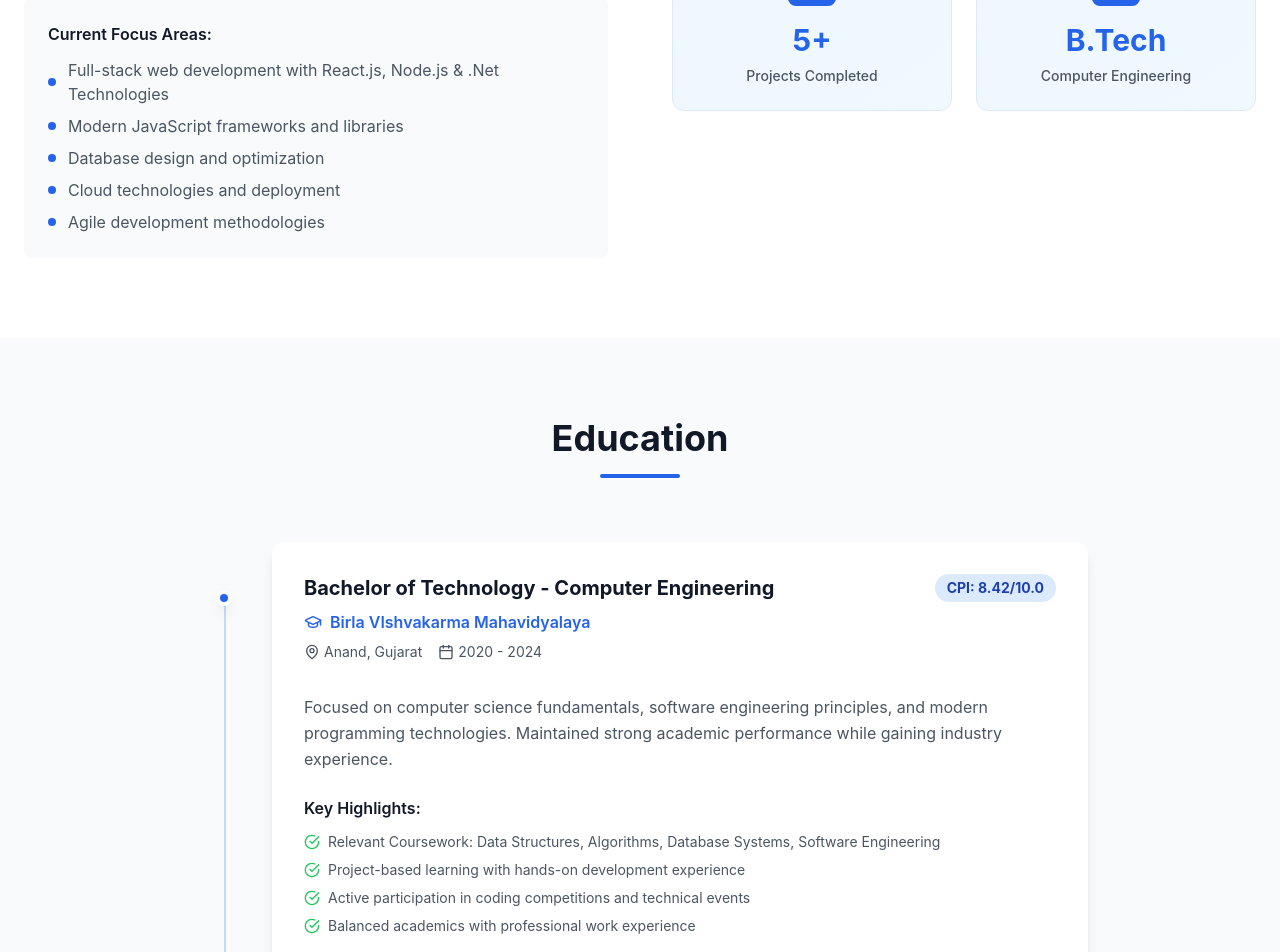
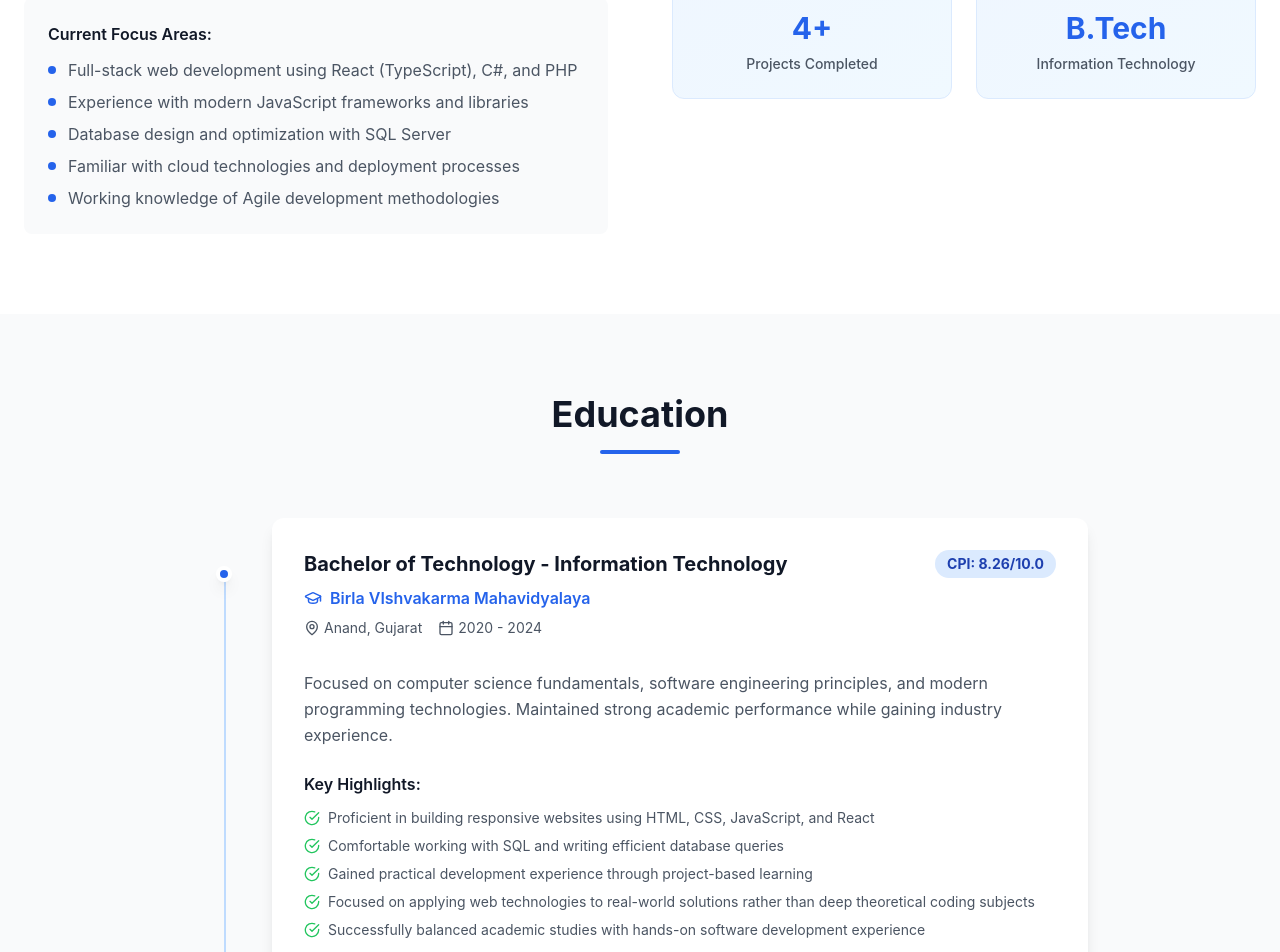
Before and after one commit to Manndesai1802/Portfolio-Website, a React (Vite) app: page / in a window 1280 px wide. Shown: the part 1420-2372 px from the top of the page. Built offline with nearby package versions, Linux system fonts and the light colour scheme.

Commit message:
Education Details Added

```diff
--- a/src/components/About.jsx
+++ b/src/components/About.jsx
@@ -4,17 +4,17 @@ import { Code2, Users, Trophy, BookOpen } from 'lucide-react';
 const About = () => {
   const stats = [
     { icon: Code2, value: '2+', label: 'Years Experience' },
-    { icon: Users, value: '3', label: 'Companies Worked' },
-    { icon: Trophy, value: '5+', label: 'Projects Completed' },
-    { icon: BookOpen, value: 'B.Tech', label: 'Computer Engineering' }
+    { icon: Users, value: '1', label: 'Companies Worked' },
+    { icon: Trophy, value: '4+', label: 'Projects Completed' },
+    { icon: BookOpen, value: 'B.Tech', label: 'Information Technology' }
   ];
 
   const focusAreas = [
-    'Full-stack web development with React.js, Node.js & .Net Technologies',
-    'Modern JavaScript frameworks and libraries',
-    'Database design and optimization',
-    'Cloud technologies and deployment',
-    'Agile development methodologies'
+    'Full-stack web development using React (TypeScript), C#, and PHP',
+    'Experience with modern JavaScript frameworks and libraries',
+    'Database design and optimization with SQL Server',
+    'Familiar with cloud technologies and deployment processes',
+    'Working knowledge of Agile development methodologies'
   ];
 
   return (
--- a/src/components/Education.jsx
+++ b/src/components/Education.jsx
@@ -4,19 +4,20 @@ import { GraduationCap, MapPin, Calendar, CheckCircle } from 'lucide-react';
 const Education = () => {
   const education = [
     {
-      degree: 'Bachelor of Technology - Computer Engineering',
+      degree: 'Bachelor of Technology - Information Technology',
       school: 'Birla VIshvakarma Mahavidyalaya',
       location: 'Anand, Gujarat',
       period: '2020 - 2024',
-      status: 'Currently Pursuing',
+      status: 'Completed',
       description: 'Focused on computer science fundamentals, software engineering principles, and modern programming technologies. Maintained strong academic performance while gaining industry experience.',
       highlights: [
-        'Relevant Coursework: Data Structures, Algorithms, Database Systems, Software Engineering',
-        'Project-based learning with hands-on development experience',
-        'Active participation in coding competitions and technical events',
-        'Balanced academics with professional work experience'
+        'Proficient in building responsive websites using HTML, CSS, JavaScript, and React',
+        'Comfortable working with SQL and writing efficient database queries',
+        'Gained practical development experience through project-based learning',
+        'Focused on applying web technologies to real-world solutions rather than deep theoretical coding subjects',
+        'Successfully balanced academic studies with hands-on software development experience'
       ],
-      cpi: '8.42/10.0'
+      cpi: '8.26/10.0'
     },
     {
       degree: 'Higher Secondary Education (Science Stream)',
@@ -30,7 +31,7 @@ const Education = () => {
         'Participated in academic and co-curricular activities',
         'Consistently scored well in internal and board exams'
       ],
-      percentage: '89.66%'
+      percentage: '79%'
     },
     {
       degree: 'Secondary School Education (10th Grade)',
@@ -44,7 +45,7 @@ const Education = () => {
         'Actively involved in school-level competitions and activities',
         'Achieved distinction in final board examinations'
       ],
-      percentage: '92.66%'
+      percentage: '87.5 %'
     }
   ];
 
@@ -106,7 +107,7 @@ const Education = () => {
                         {edu.status}
                       </span> */}
                       <span className="bg-primary-100 text-primary-800 px-3 py-1 rounded-full text-sm font-bold">
-                        {edu.cpi && `CPI: ${edu.cpi}` || edu.percentage && `Percentage: ${edu.percentage}` }
+                        {edu.cpi && `CPI: ${edu.cpi}` || edu.percentage && `Percentage: ${edu.percentage}`}
                       </span>
                     </div>
                   </div>
--- a/src/components/Hero.jsx
+++ b/src/components/Hero.jsx
@@ -7,7 +7,7 @@ const Hero = () => {
   const heroData = {
     name: 'Mann Desai',
     title: 'Software Developer',
-    description: 'I am a software engineer with over 2 years of experience in developing useful and creative software. I have worked in different software companies and handled both frontend and backend projects. I enjoy turning ideas into real, working applications using clean and simple code.',
+    description: 'I am a software engineer with over 2 years of experience in building efficient and user-friendly software. For the past 1.5+ years, I have been working at my current company, where I have been involved in developing VumaxPro — a web-based product focused on data visualization. I enjoy transforming ideas into functional and clean applications using modern development practices.',
     resumeUrl: '/MannDesai_Resume.pdf',
     resumeFileName: 'MannDesai_Resume.pdf',
     email: 'manndesai03@gmail.com',
```
Also changed, not shown: 7 other files (tests, documents, lock files or other folders).
